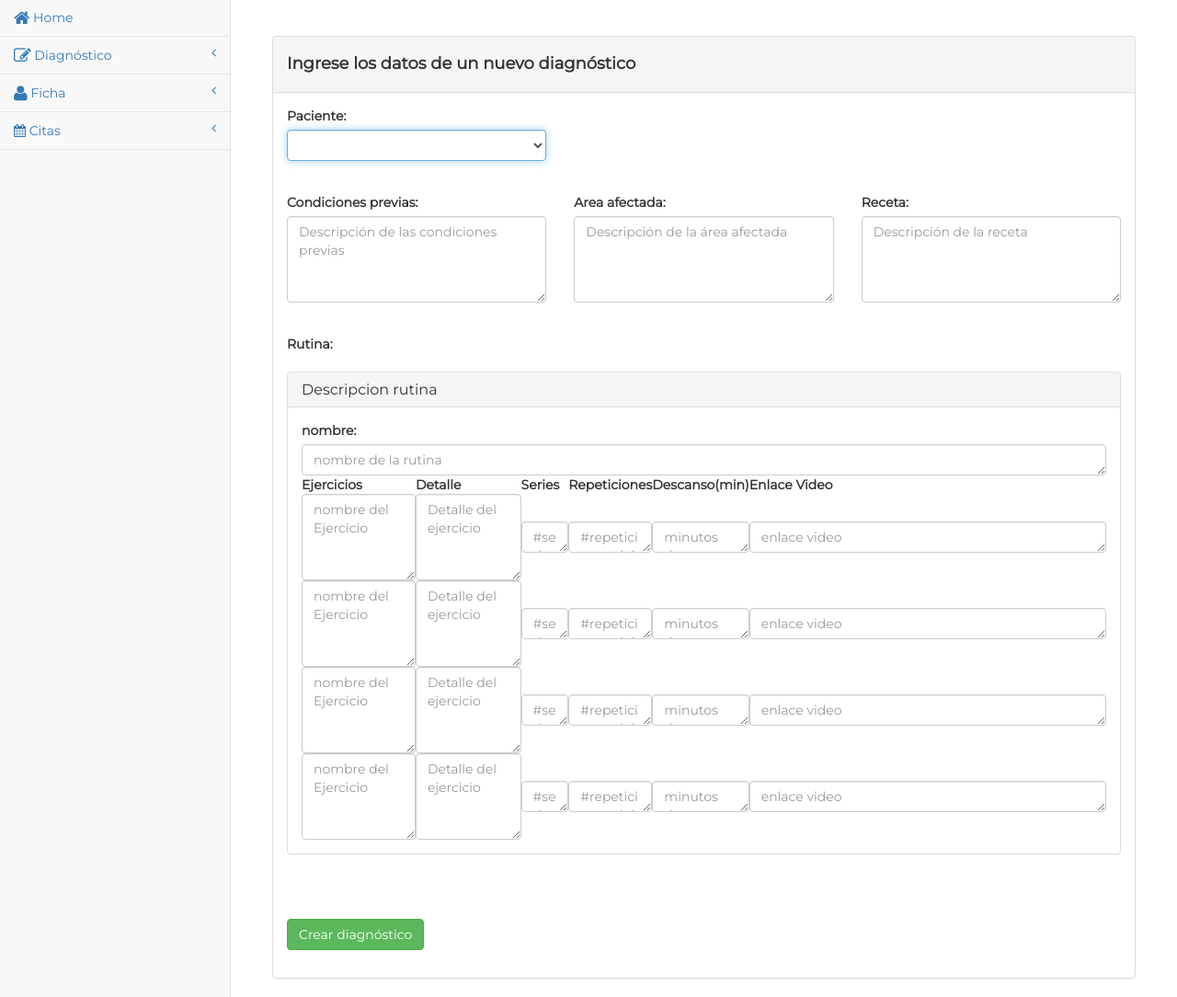
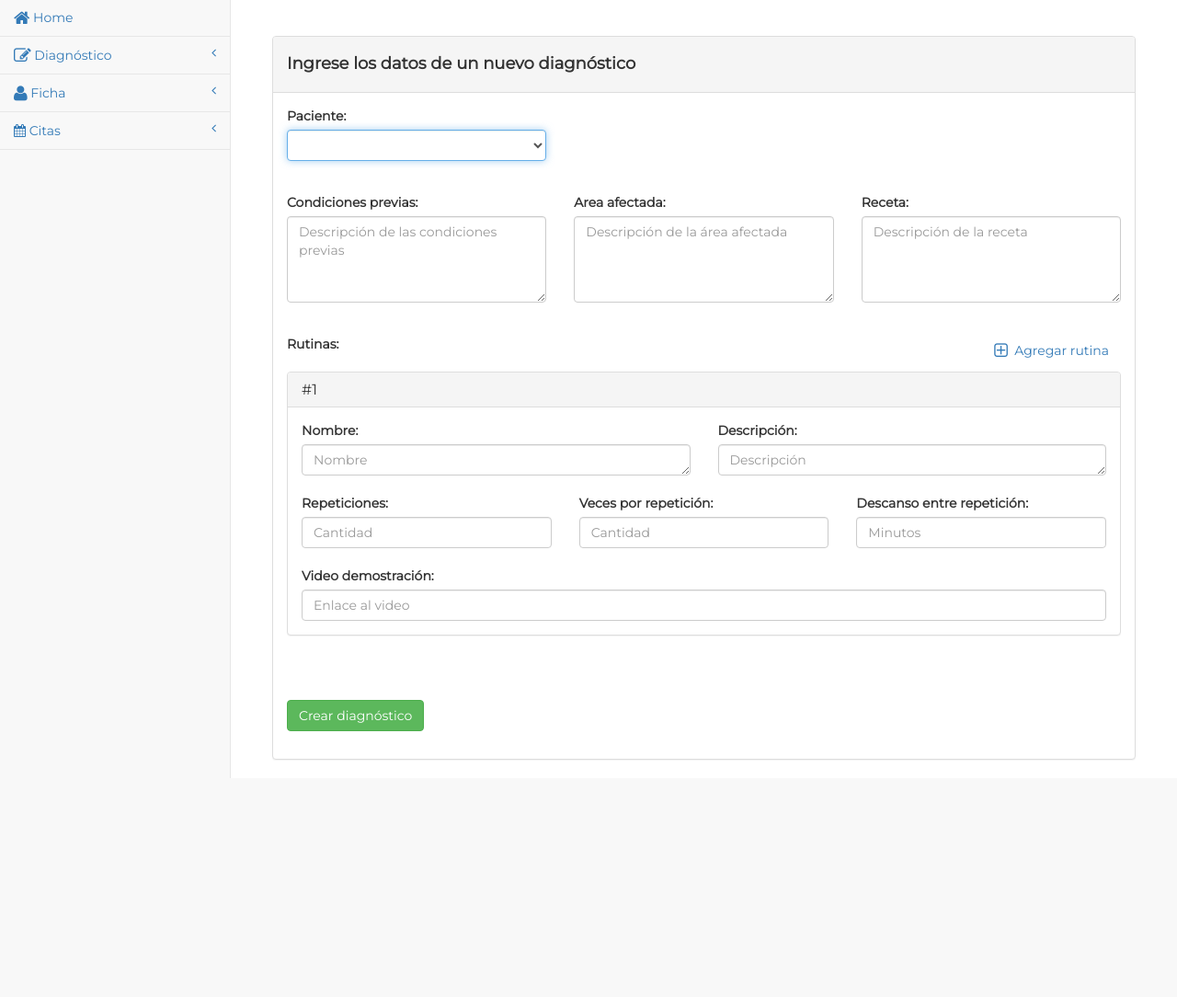
Before and after one commit to odmoreno/kalaFitnessApp, a Django app: template diagnostico/templates/diagnostico_crear.html in a window 1280 px wide. Shown: the part 52-1136 px from the top of the page at 92% size. After the commit the page ends 898 px from the top, so only its background shows below. Run offline with Django 3.2, Linux system fonts and the light colour scheme; the template is opened without the code that fills it, so the values that code supplies are empty; parts of the project's set-up code (start-up, migrations or seed data) failed here and were passed over; some libraries are stand-ins or nearby versions.

Commit message:
avance de rutinas en diagnostico

```diff
--- a/diagnostico/templates/diagnostico_crear.html
+++ b/diagnostico/templates/diagnostico_crear.html
@@ -64,91 +64,54 @@
                                     <div class="row" style="padding-top: 20px">
                                         <div class="col-lg-12 col-md-12 col-xs-12 col-sm-12">
                                             <div class="form-group">
-                                                <label class="control-label">Rutina:</label>
-                                                <!--<button type="button" class="btn btn-default" style="float: right">Agregar rutina</button>-->
-
+                                                <label class="control-label">Rutinas:</label>
+                                                <a role="button" id="btn-agregarrutina" class="btn btn-link pull-right" style="text-decoration: none;"><i class="fa fa-plus-square-o fa-lg"></i>&nbsp;&nbsp;<span>Agregar rutina</span></a>
+                                                <input type="hidden" id="cantidadrutinas" name="cantidadrutinas" value="1"/>
                                                     <div  class="row">
-                                                        <div class="panel-body">
-                                                                <div class="panel-group" id="accordion">
+                                                        <div class="panel-body" id="accordion-parent">
+                                                                <div class="panel-group" id="accordion1">
                                                                     <div class="panel panel-default">
                                                                         <div class="panel-heading">
                                                                             <h4 class="panel-title">
-                                                                                <a data-toggle="collapse" data-parent="#accordion" href="#collapseOne">Descripcion rutina</a>
+                                                                                <input type="hidden" id="idaccordion" name="idaccordion" value="1"/>
+                                                                                <a data-toggle="collapse" id="idheading" data-parent="#accordion1" style="text-decoration: none;" href="#collapse1">#1</a>
                                                                             </h4>
                                                                         </div>
-                                                                        <div id="collapseOne" class="panel-collapse collapse in">
+                                                                        <div id="collapse1" class="panel-collapse collapse in">
                                                                             <div class="panel-body">
-                                                                                <label class="control-label">nombre:</label>
-                                                                                <textarea class="form-control" rows="1" name="tituloRutina" maxlength="100" placeholder="nombre de la rutina"></textarea>
-                                                                                <table>
-                                                                                        <tr>
-                                                                                            <th class="titulo">Ejercicios</th>
-                                                                                            <th class="titulo">Detalle</th>
-                                                                                            <th class="titulo">Series</th>
-                                                                                            <th class="titulo">Repeticiones</th>
-                                                                                            <th class="titulo">Descanso(min)</th>
-                                                                                            <th class="titulo">Enlace Video</th>
-                                                                                        </tr>
-                                                                                        <tr>
-                                                                                            <td><textarea class="form-control" rows="4" name="tituloEjercicio" maxlength="100" placeholder="nombre del Ejercicio"></textarea></td>
-                                                                                            <td><textarea class="form-control" rows="4" name="detalleEjercicio" maxlength="1000" placeholder="Detalle del ejercicio"></textarea></td>
-                                                                                            <td><textarea class="form-control" rows="1" cols="3" name="seriesEjercicio" maxlength="2" placeholder="#series del Ejercicio"></textarea></td>
-                                                                                            <td><textarea class="form-control" rows="1" cols="6" name="repeticionEjercicio" maxlength="2" placeholder="#repeticiones del Ejercicio"></textarea></td>
-                                                                                            <td><textarea class="form-control" rows="1" cols="3" name="descansoEjercicio" maxlength="2" placeholder="minutos descanso"></textarea></td>
-                                                                                            <td><textarea class="form-control" rows="1" cols="100" name="urlEjercicio" maxlength="400" placeholder="enlace video"></textarea></td>
-                                                                                        </tr>
-                                                                                        <tr>
-                                                                                            <td><textarea class="form-control" rows="4" name="tituloEjercicio" maxlength="100" placeholder="nombre del Ejercicio"></textarea></td>
-                                                                                            <td><textarea class="form-control" rows="4" name="detalleEjercicio" maxlength="1000" placeholder="Detalle del ejercicio"></textarea></td>
-                                                                                            <td><textarea class="form-control" rows="1" cols="3" name="seriesEjercicio" maxlength="2" placeholder="#series del Ejercicio"></textarea></td>
-                                                                                            <td><textarea class="form-control" rows="1" cols="6" name="repeticionEjercicio" maxlength="2" placeholder="#repeticiones del Ejercicio"></textarea></td>
-                                                                                            <td><textarea class="form-control" rows="1" cols="3" name="descansoEjercicio" maxlength="2" placeholder="minutos descanso"></textarea></td>
-                                                                                            <td><textarea class="form-control" rows="1" cols="100" name="urlEjercicio" maxlength="400" placeholder="enlace video"></textarea></td>
-                                                                                        </tr>
-                                                                                        <tr>
-                                                                                            <td><textarea class="form-control" rows="4" name="tituloEjercicio" maxlength="100" placeholder="nombre del Ejercicio"></textarea></td>
-                                                                                            <td><textarea class="form-control" rows="4" name="detalleEjercicio" maxlength="1000" placeholder="Detalle del ejercicio"></textarea></td>
-                                                                                            <td><textarea class="form-control" rows="1" cols="3" name="seriesEjercicio" maxlength="2" placeholder="#series del Ejercicio"></textarea></td>
-                                                                                            <td><textarea class="form-control" rows="1" cols="6" name="repeticionEjercicio" maxlength="2" placeholder="#repeticiones del Ejercicio"></textarea></td>
-                                                                                            <td><textarea class="form-control" rows="1" cols="3" name="descansoEjercicio" maxlength="2" placeholder="minutos descanso"></textarea></td>
-                                                                                            <td><textarea class="form-control" rows="1" cols="100" name="urlEjercicio" maxlength="400" placeholder="enlace video"></textarea></td>
-                                                                                        </tr>
-                                                                                        <tr>
-                                                                                            <td><textarea class="form-control" rows="4" name="tituloEjercicio" maxlength="100" placeholder="nombre del Ejercicio"></textarea></td>
-                                                                                            <td><textarea class="form-control" rows="4" name="detalleEjercicio" maxlength="1000" placeholder="Detalle del ejercicio"></textarea></td>
-                                                                                            <td><textarea class="form-control" rows="1" cols="3" name="seriesEjercicio" maxlength="2" placeholder="#series del Ejercicio"></textarea></td>
-                                                                                            <td><textarea class="form-control" rows="1" cols="6" name="repeticionEjercicio" maxlength="2" placeholder="#repeticiones del Ejercicio"></textarea></td>
-                                                                                            <td><textarea class="form-control" rows="1" cols="3" name="descansoEjercicio" maxlength="2" placeholder="minutos descanso"></textarea></td>
-                                                                                            <td><textarea class="form-control" rows="1" cols="100" name="urlEjercicio" maxlength="400" placeholder="enlace video"></textarea></td>
-                                                                                        </tr>
-                                                                                </table>
+                                                                                <div class="row">
+                                                                                    <div class="col-lg-6 col-md-6 col-xs-6 col-sm-6">
+                                                                                        <label class="control-label" for="nombrerutina">Nombre:</label>
+                                                                                        <textarea class="form-control" rows="1" name="nombrerutina" maxlength="500" placeholder="Nombre" required></textarea>
+                                                                                    </div>
+                                                                                    <div class="col-lg-6 col-md-6 col-xs-6 col-sm-6">
+                                                                                        <label class="control-label" for="descripcionrutina">Descripci&oacute;n:</label>
+                                                                                        <textarea class="form-control" rows="1" name="descripcionrutina" maxlength="500" placeholder="Descripci&oacute;n" required></textarea>
+                                                                                    </div>
+                                                                                </div>
+                                                                                <div class="row" style="padding-top: 20px">
+                                                                                    <div class="col-lg-4 col-md-4 col-xs-4 col-sm-4">
+                                                                                        <label class="control-label" for="repeticionesrutina">Repeticiones:</label>
+                                                                                        <input class="form-control" type="number" step="1" min="0" max="999" name="repeticionesrutina" placeholder="Cantidad" required/>
+                                                                                    </div>
+                                                                                    <div class="col-lg-4 col-md-4 col-xs-4 col-sm-4">
+                                                                                        <label class="control-label" for="vecesrutina">Veces por repetici&oacute;n:</label>
+                                                                                        <input class="form-control" type="number" step="1" min="0" max="999" name="vecesrutina" placeholder="Cantidad" required/>
+                                                                                    </div>
+                                                                                    <div class="col-lg-4 col-md-4 col-xs-4 col-sm-4">
+                                                                                        <label class="control-label" for="descansorutina">Descanso entre repetici&oacute;n:</label>
+                                                                                        <input class="form-control" type="number" step="1" min="0" max="999" name="descansorutina" placeholder="Minutos" required/>
+                                                                                    </div>
+                                                                                </div>
+                                                                                <div class="row" style="padding-top: 20px">
+                                                                                    <div class="col-lg-12 col-md-12 col-xs-12 col-sm-12">
+                                                                                        <label class="control-label" for="videoenlace">Video demostraci&oacute;n:</label>
+                                                                                        <input class="form-control" type="text" maxlength="1000" name="videoenlace" placeholder="Enlace al video"/>
                                                                                     </div>
                                                                                 </div>
                                                                             </div>
-                                                                    <!--<div class="panel panel-default">
-                                                                        <div class="panel-heading">
-                                                                            <h4 class="panel-title">
-                                                                                <a data-toggle="collapse" data-parent="#accordion" href="#collapseTwo">Descripcion rutina</a>
-                                                                            </h4>
-                                                                        </div>
-                                                                        <div id="collapseTwo" class="panel-collapse collapse">
-                                                                            <div class="panel-body">
-
                                                                         </div>
                                                                     </div>
-                                                                    </div>
-                                                                    <div class="panel panel-default">
-                                                                        <div class="panel-heading">
-                                                                            <h4 class="panel-title">
-                                                                                <a data-toggle="collapse" data-parent="#accordion" href="#collapseThree">Descripcion rutina</a>
-                                                                            </h4>
-                                                                        </div>
-                                                                        <div id="collapseThree" class="panel-collapse collapse">
-                                                                            <div class="panel-body">
-
-                                                                            </div>
-                                                                        </div>
-                                                                    </div>-->
                                                                 </div>
                                                         </div>
                                                     </div>
@@ -167,7 +130,79 @@
                         </div>
                     </div>
                 </div></div></div></div>
+
+{% endblock %}
+
 {% block scriptDown %}
+        <script>
+            var num = 1;
+
+            function eliminarAccordion(id) {
+                $('#accordion' + id).remove();
+
+                $('#cantidadrutinas').attr('value', $('#accordion-parent').children().length);
+
+                /*$('#accordion-parent').children().each(function (index) {
+                    $(this).attr('id', 'accordion' + (index + 1));
+                    $('#idheading').attr('data-parent', '#accordion' + (index + 1));
+                    $('#idheading').val('#'+(index + 1))
+                });*/
+            }
+
+
+            $('#btn-agregarrutina').click( function() {
+                num = num + 1;
+                numstr = num.toString();
+
+                var nuevoaccordion = "<div class=\"panel-group\" id=\"accordion"+numstr+"\">\n" +
+"                                                <div class=\"panel panel-default\">\n" +
+"                                                    <div class=\"panel-heading\">\n" +
+"                                                        <h4 class=\"panel-title\">\n" +
+"                                                            <input type=\"hidden\" id=\"idaccordion\" name=\"idaccordion\" value=\""+numstr+"\"/>\n" +
+"                                                            <a data-toggle=\"collapse\" id=\"idheading\" data-parent=\"#accordion"+numstr+"\" style=\"text-decoration: none;\" href=\"#collapse"+numstr+"\">#"+numstr+"</a>\n" +
+"                                                            <a role=\"button\" id=\"closeaccordion"+numstr+"\" onclick=\"eliminarAccordion("+numstr+")\"><i class=\"fa fa-close pull-right\"></i></a>"+
+"                                                        </h4>\n" +
+"                                                    </div>\n" +
+"                                                    <div id=\"collapse"+numstr+"\" class=\"panel-collapse collapse in\">\n" +
+"                                                        <div class=\"panel-body\">\n" +
+"                                                            <div class=\"row\">\n" +
+"                                                                <div class=\"col-lg-6 col-md-6 col-xs-6 col-sm-6\">\n" +
+"                                                                    <label class=\"control-label\" for=\"nombrerutina\">Nombre:</label>\n" +
+"                                                                    <textarea class=\"form-control\" rows=\"1\" name=\"nombrerutina\" maxlength=\"500\" placeholder=\"Nombre\" required></textarea>\n" +
+"                                                                </div>\n" +
+"                                                                <div class=\"col-lg-6 col-md-6 col-xs-6 col-sm-6\">\n" +
+"                                                                    <label class=\"control-label\" for=\"descripcionrutina\">Descripci&oacute;n:</label>\n" +
+"                                                                    <textarea class=\"form-control\" rows=\"1\" name=\"descripcionrutina\" maxlength=\"500\" placeholder=\"Descripci&oacute;n\" required></textarea>\n" +
+"                                                                </div>\n" +
+"                                                            </div>\n" +
+"                                                            <div class=\"row\" style=\"padding-top: 20px\">\n" +
+"                                                                <div class=\"col-lg-4 col-md-4 col-xs-4 col-sm-4\">\n" +
+"                                                                    <label class=\"control-label\" for=\"repeticionesrutina\">Repeticiones:</label>\n" +
+"                                                                    <input class=\"form-control\" type=\"number\" step=\"1\" min=\"0\" max=\"999\" name=\"repeticionesrutina\" placeholder=\"Cantidad\" required/>\n" +
+"                                                                </div>\n" +
+"                                                                <div class=\"col-lg-4 col-md-4 col-xs-4 col-sm-4\">\n" +
+"                                                                    <label class=\"control-label\" for=\"vecesrutina\">Veces por repetici&oacute;n:</label>\n" +
+"                                                                    <input class=\"form-control\" type=\"number\" step=\"1\" min=\"0\" max=\"999\" name=\"vecesrutina\" placeholder=\"Cantidad\" required/>\n" +
+"                                                                </div>\n" +
+"                                                                <div class=\"col-lg-4 col-md-4 col-xs-4 col-sm-4\">\n" +
+"                                                                    <label class=\"control-label\" for=\"descansorutina\">Descanso entre repetici&oacute;n:</label>\n" +
+"                                                                    <input class=\"form-control\" type=\"number\" step=\"1\" min=\"0\" max=\"999\" name=\"descansorutina\" placeholder=\"Minutos\" required/>\n" +
+"                                                                </div>\n" +
+"                                                            </div>\n" +
+"                                                            <div class=\"row\" style=\"padding-top: 20px\">\n" +
+"                                                                <div class=\"col-lg-12 col-md-12 col-xs-12 col-sm-12\">\n" +
+"                                                                    <label class=\"control-label\" for=\"videoenlace\">Video demostraci&oacute;n:</label>\n" +
+"                                                                    <input class=\"form-control\" type=\"text\" maxlength=\"1000\" name=\"videoenlace\" placeholder=\"Enlace al video\"/>\n" +
+"                                                                </div>\n" +
+"                                                            </div>\n" +
+"                                                        </div>\n" +
+"                                                    </div>\n" +
+"                                                </div>\n" +
+"                                            </div>";
+                $('#accordion-parent').append(nuevoaccordion)
+                $('#cantidadrutinas').attr('value', $('#accordion-parent').children().length);
+            });
+        </script>
         <script>
             $('#textarea').keyup(validarExpresion);
 
@@ -176,7 +211,6 @@
                     var textarea = this;
                     var pattern = new RegExp('^' + $(textarea).attr('pattern') + '$');
                     // check each line of text
-            console.log($(textarea).attr('pattern'))
                     $.each($(this).val().split("\n"), function () {
                         // check if the line matches the pattern
                         var hasError = !this.match(pattern);
@@ -199,4 +233,3 @@
                 }
             </script>
     {% endblock %}
-{% endblock %}
```
Also changed, not shown: diagnostico/views.py (+18 -5 lines), kala/settings.py (+16 -16 lines). Lines whose indentation alone changed are shown as unchanged.
